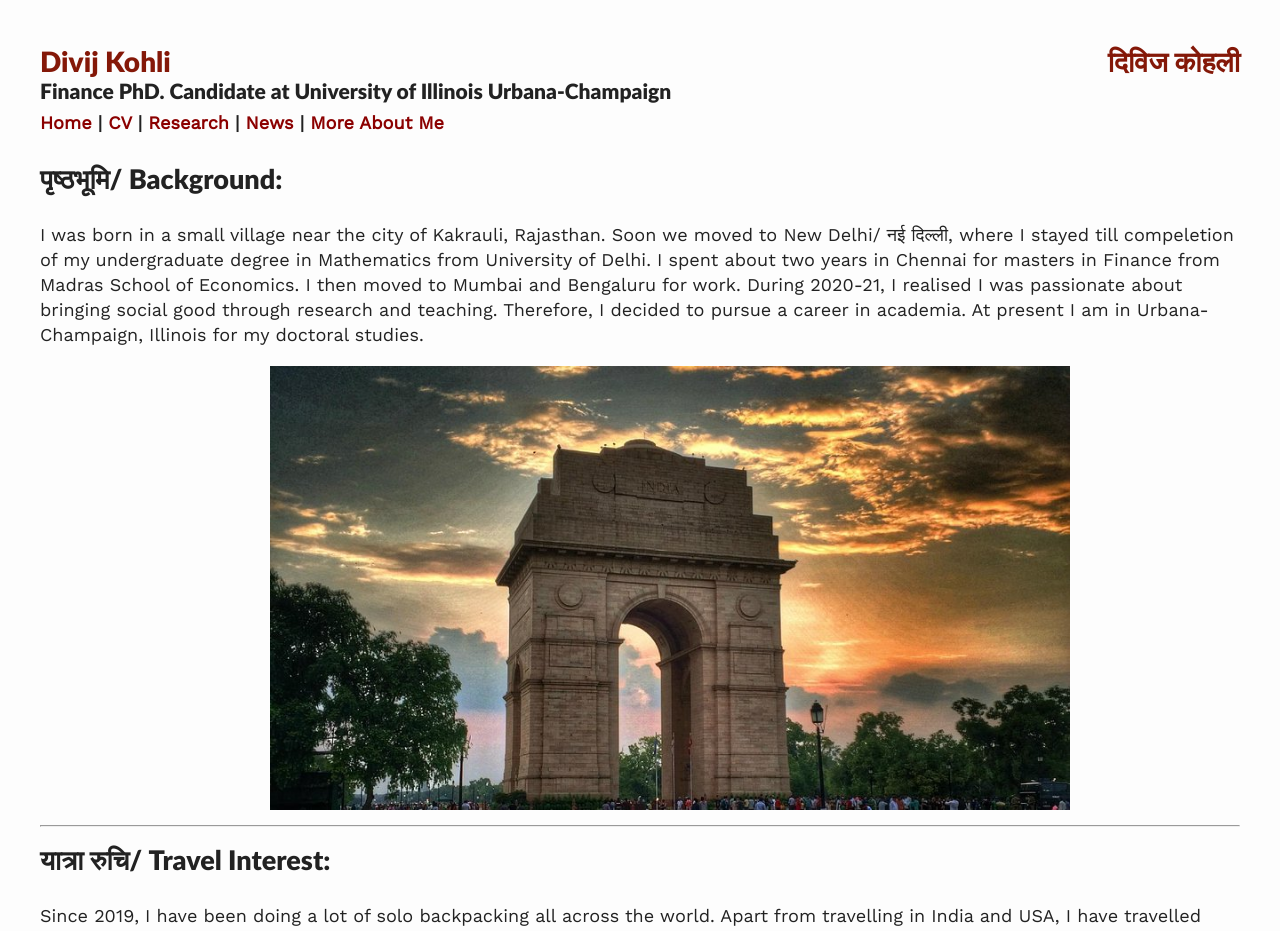
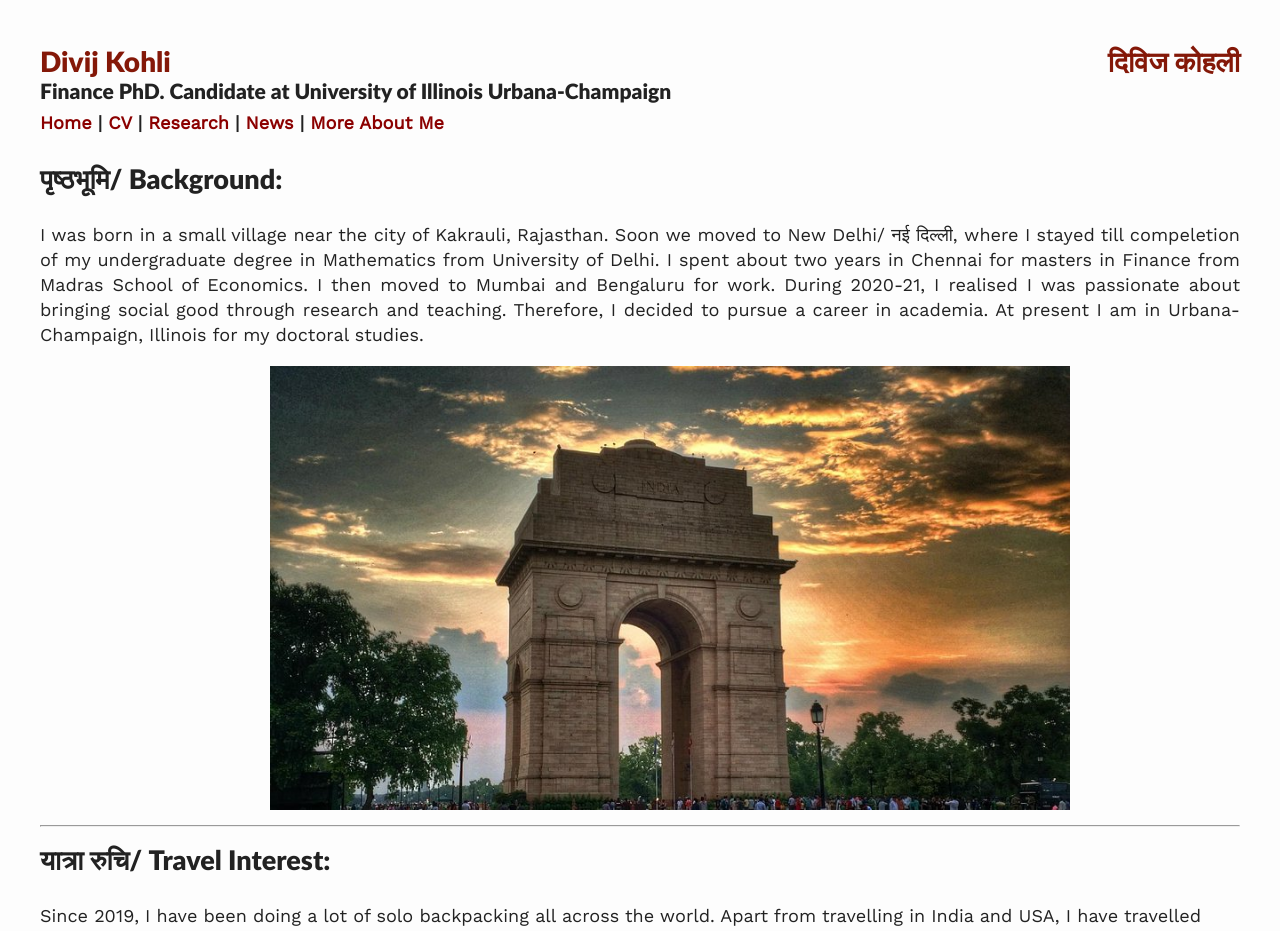
Before and after one commit to divijkohli/divijkohli.github.io, a Jekyll site: the page built from _pages/aboutme.md, in a window 1280 px wide. Shown: the top 931 px of the page. Built offline with Jekyll 4.4.1, drawn with Linux system fonts in a browser that asks for light colours; nearby versions of some CDN libraries.

Commit message:
Update aboutme.md

```diff
--- a/_pages/aboutme.md
+++ b/_pages/aboutme.md
@@ -6,7 +6,7 @@ permalink: /aboutme/
 <hr style="line-height: 2px; visibility:hidden;" />
 
 ## पृष्ठभूमि/ Background:
-I was born in a small village near the city of Kakrauli, Rajasthan. Soon we moved to New Delhi/ नई दिल्ली, where I stayed till compeletion of my undergraduate degree in Mathematics from University of Delhi. I spent about two years in Chennai for masters in Finance from Madras School of Economics. I then moved to Mumbai and Bengaluru for work. During 2020-21, I realised I was passionate about bringing social good through research and teaching. Therefore, I decided to pursue a career in academia. At present I am in Urbana-Champaign, Illinois for my doctoral studies.
+<p align="justify"> I was born in a small village near the city of Kakrauli, Rajasthan. Soon we moved to New Delhi/ नई दिल्ली, where I stayed till compeletion of my undergraduate degree in Mathematics from University of Delhi. I spent about two years in Chennai for masters in Finance from Madras School of Economics. I then moved to Mumbai and Bengaluru for work. During 2020-21, I realised I was passionate about bringing social good through research and teaching. Therefore, I decided to pursue a career in academia. At present I am in Urbana-Champaign, Illinois for my doctoral studies. </p>
 <div style="text-align: center;">
     <img src="{{ site.baseurl }}/assets/images/delhi.jpg" alt="" width="800">
 </div>
```
